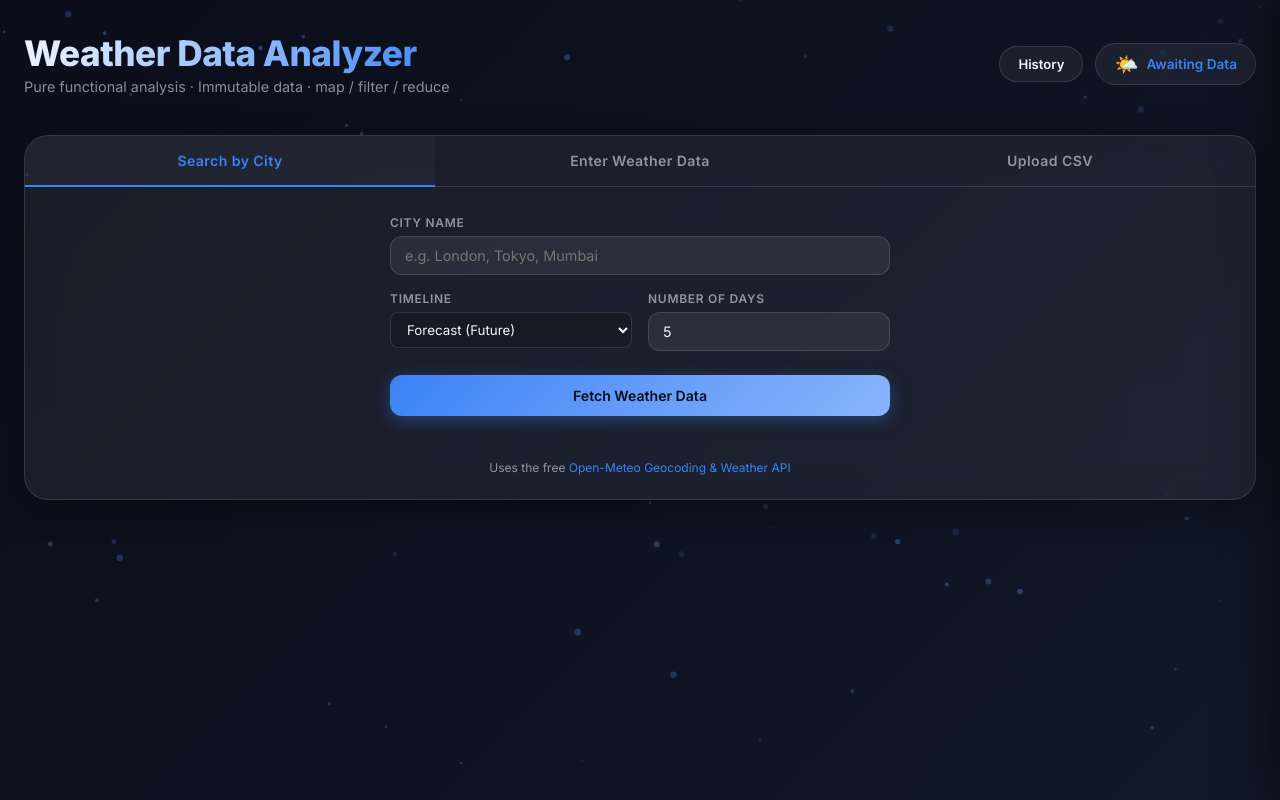
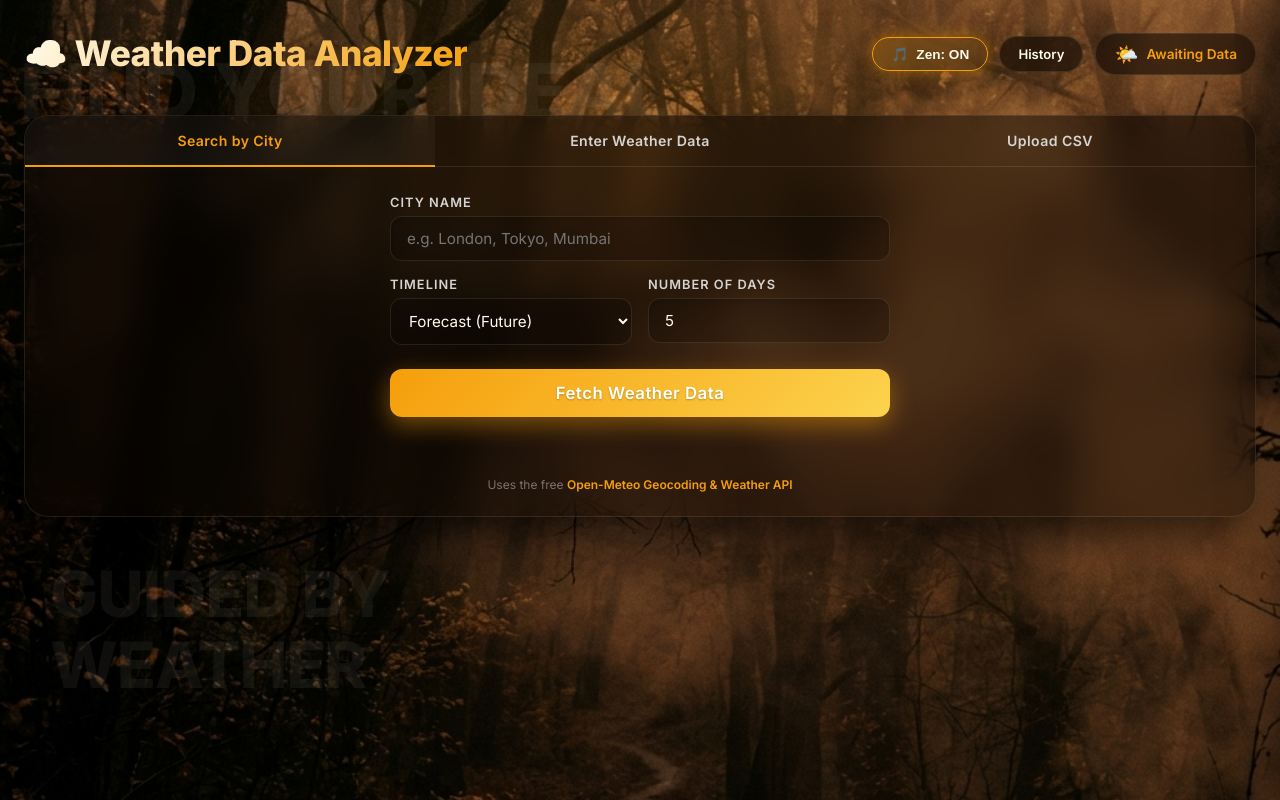
Before and after one commit to SakshiiiiiJoshi/MPPP, a Flask app: page / in a window 1280 px wide. Run offline with Flask 3, Linux system fonts and the light colour scheme.

Commit message:
changed ui

```diff
--- a/weather_analyzer/static/css/style.css
+++ b/weather_analyzer/static/css/style.css
@@ -2,15 +2,16 @@
        CSS VARIABLES — Theme Tokens
     ======================================== */
     :root {
-      --bg-start: #0a0e1a;
-      --bg-end: #111827;
-      --accent: #3b82f6;
-      --accent-glow: rgba(59, 130, 246, 0.35);
-      --glass-bg: rgba(255, 255, 255, 0.06);
-      --glass-border: rgba(255, 255, 255, 0.12);
-      --text-primary: #f0f6ff;
-      --text-muted: rgba(240, 246, 255, 0.55);
-      --card-shadow: 0 8px 32px rgba(0, 0, 0, 0.4);
+      --bg-start: #0a0806;
+      --bg-end: #1a1412;
+      --accent: #f59e0b;
+      --accent-secondary: #fcd34d;
+      --accent-glow: rgba(245, 158, 11, 0.45);
+      --glass-bg: rgba(10, 5, 0, 0.55);
+      --glass-border: rgba(255, 230, 200, 0.1);
+      --text-primary: #fffbeb;
+      --text-muted: #d6d3d1;
+      --card-shadow: 0 24px 50px rgba(0, 0, 0, 0.7);
       --transition: 0.75s cubic-bezier(0.4, 0, 0.2, 1);
     }
 
@@ -61,13 +62,98 @@
       padding: 0;
     }
 
+    /* Custom Cinematic Scrollbar */
+    ::-webkit-scrollbar {
+      width: 10px;
+      height: 10px;
+    }
+
+    ::-webkit-scrollbar-track {
+      background: rgba(0, 0, 0, 0.4);
+      border-radius: 0px;
+    }
+
+    ::-webkit-scrollbar-thumb {
+      background: var(--accent);
+      border-radius: 10px;
+      border: 2px solid rgba(0, 0, 0, 0.8);
+    }
+
+    ::-webkit-scrollbar-thumb:hover {
+      background: var(--accent-secondary);
+    }
+
     body {
       font-family: 'Inter', sans-serif;
-      background: linear-gradient(135deg, var(--bg-start) 0%, var(--bg-end) 100%);
+      background-image: url('../img/bg_mild.png');
+      background-attachment: fixed;
+      background-size: cover;
+      background-position: center;
+      background-repeat: no-repeat;
+      background-color: var(--bg-start);
       min-height: 100vh;
       color: var(--text-primary);
-      transition: background var(--transition), color var(--transition);
+      transition: background-image 0.8s ease-in-out, color var(--transition);
       overflow-x: hidden;
+      position: relative;
+    }
+
+    body.theme-hot {
+      background-image: url('../img/bg_hot.png');
+    }
+
+    body.theme-cold {
+      background-image: url('../img/bg_cold.png');
+    }
+
+    body.theme-rainy {
+      background-image: url('../img/bg_rainy.png');
+    }
+
+    /* The golden glow orb matches best with mild/hot, but we can keep it dynamic with themes or subtle enough to leave it everywhere */
+    body::before {
+      content: '';
+      position: fixed;
+      top: -150px;
+      left: 50%;
+      transform: translateX(-50%);
+      width: 1200px;
+      height: 600px;
+      background: radial-gradient(ellipse at center, rgba(245, 158, 11, 0.12) 0%, transparent 60%);
+      pointer-events: none;
+      z-index: 0;
+    }
+
+    /* Cinematic Typography Styling */
+    .parallax-text {
+      position: fixed;
+      z-index: 0;
+      color: rgba(255, 240, 220, 0.06);
+      font-family: 'Inter', sans-serif;
+      font-weight: 800;
+      letter-spacing: -1px;
+      line-height: 1.1;
+      pointer-events: none;
+      user-select: none;
+      text-transform: uppercase;
+    }
+
+    .parallax-text-1 {
+      top: 50px;
+      left: 20px;
+      font-size: clamp(3rem, 6vw, 5rem);
+    }
+
+    .parallax-text-2 {
+      top: 25%;
+      left: 20%;
+      font-size: clamp(2rem, 4vw, 3rem);
+    }
+
+    .parallax-text-3 {
+      bottom: 100px;
+      left: 50px;
+      font-size: clamp(2.5rem, 5vw, 4rem);
     }
 
     /* ========================================
@@ -139,6 +225,35 @@
 
     .theme-badge .badge-icon {
       font-size: 1.2rem;
+    }
+
+    /* Zen Button Custom Styling */
+    .zen-btn {
+      display: inline-flex;
+      align-items: center;
+      gap: 8px;
+      padding: 8px 18px;
+      border-radius: 40px;
+      border: 1px solid var(--glass-border);
+      background: var(--glass-bg);
+      backdrop-filter: blur(12px);
+      font-size: 0.85rem;
+      font-weight: 600;
+      color: var(--text-primary);
+      cursor: pointer;
+      transition: all 0.3s ease;
+    }
+
+    .zen-btn:hover {
+      background: rgba(255, 255, 255, 0.08);
+      border-color: rgba(255, 255, 255, 0.2);
+    }
+
+    .zen-btn.active {
+      background: linear-gradient(135deg, rgba(245, 158, 11, 0.2) 0%, rgba(245, 158, 11, 0.05) 100%);
+      border-color: var(--accent);
+      box-shadow: 0 0 16px var(--accent-glow);
+      color: #fffbeb;
     }
 
     /* ========================================
@@ -214,29 +329,31 @@
     }
 
     .field-group label {
-      font-size: 0.75rem;
+      font-size: 0.8rem;
       font-weight: 600;
       color: var(--text-muted);
       text-transform: uppercase;
-      letter-spacing: 0.06em;
+      letter-spacing: 0.08em;
     }
 
     .field-group input {
-      padding: 10px 14px;
+      padding: 12px 16px;
       border-radius: 12px;
       border: 1px solid var(--glass-border);
-      background: rgba(255, 255, 255, 0.07);
+      background: rgba(0, 0, 0, 0.2);
       color: var(--text-primary);
       font-family: 'Inter', sans-serif;
-      font-size: 0.9rem;
+      font-size: 0.95rem;
       outline: none;
-      transition: border-color 0.25s, box-shadow 0.25s;
+      transition: border-color 0.25s, box-shadow 0.25s, background 0.25s;
       width: 100%;
+      box-shadow: inset 0 2px 4px rgba(0, 0, 0, 0.1);
     }
 
     .field-group input:focus {
       border-color: var(--accent);
-      box-shadow: 0 0 0 3px var(--accent-glow);
+      background: rgba(255, 255, 255, 0.05);
+      box-shadow: 0 0 0 4px rgba(245, 158, 11, 0.25);
     }
 
     /* Degree indicator suffix */
@@ -275,9 +392,10 @@
     }
 
     .entry-preview thead tr {
-      background: rgba(255, 255, 255, 0.05);
+      background: rgba(10, 5, 0, 0.95);
       position: sticky;
       top: 0;
+      z-index: 2;
     }
 
     .entry-preview th {
@@ -389,14 +507,16 @@
     }
 
     .btn-primary {
-      background: linear-gradient(135deg, var(--accent) 0%, color-mix(in srgb, var(--accent) 60%, white) 100%);
-      color: #0a0e1a;
-      box-shadow: 0 4px 16px var(--accent-glow);
+      background: linear-gradient(135deg, var(--accent) 0%, var(--accent-secondary) 100%);
+      color: #ffffff;
+      box-shadow: 0 8px 24px var(--accent-glow);
+      text-shadow: 0 1px 2px rgba(0, 0, 0, 0.25);
     }
 
     .btn-primary:hover {
-      transform: translateY(-1px);
-      box-shadow: 0 6px 24px var(--accent-glow);
+      transform: translateY(-2px);
+      box-shadow: 0 12px 32px var(--accent-glow);
+      background: linear-gradient(135deg, color-mix(in srgb, var(--accent) 85%, white) 0%, color-mix(in srgb, var(--accent-secondary) 85%, white) 100%);
     }
 
     .btn-danger {
--- a/weather_analyzer/static/js/main.js
+++ b/weather_analyzer/static/js/main.js
@@ -86,6 +86,19 @@ function applyTheme(theme) {
     `<span class="badge-icon">${meta.icon}</span><span id="theme-label">${meta.label}</span>`;
 
   updateChartColors();
+
+  // ZEN MODE: Switch audio track dynamically!
+  if (typeof zenModeEnabled !== 'undefined' && zenModeEnabled && typeof ytPlayer !== 'undefined' && ytPlayer.loadVideoById) {
+    const ZEN_TRACKS_INT = {
+      hot: { id: 'lE6RYpe9IT0', start: 25 },    // Summer beat, skips intro
+      cold: { id: '4K5O_yO_bI8', start: 10 },
+      rainy: { id: 'mPZkdNFkNps', start: 5 },
+      mild: { id: '4xDzrDKgd1U', start: 15 }
+    };
+    const tObj = ZEN_TRACKS_INT[theme] || ZEN_TRACKS_INT['mild'];
+    ytPlayer.loadVideoById({ videoId: tObj.id, startSeconds: tObj.start });
+    setTimeout(() => ytPlayer.playVideo(), 500); // Force play immediately after buffering load
+  }
 }
 
 // Determine overall theme from entire dataset
@@ -889,12 +902,13 @@ function setFetchStatus(html, isLoading) {
 }
 
 // ============================================================
-//  ANIMATED PARTICLE CANVAS
+//  REALISTIC WEATHER PHYSICS ENGINE
 // ============================================================
 (function initParticles() {
   const canvas = document.getElementById('particles-canvas');
   const ctx = canvas.getContext('2d');
   let particles = [];
+  let splashes = [];
   let W, H;
 
   function resize() {
@@ -905,111 +919,177 @@ function setFetchStatus(html, isLoading) {
   window.addEventListener('resize', resize);
 
   function makeParticle() {
-    const theme = currentTheme;
-    const isCold = theme === 'cold';
-    const isRainy = theme === 'rainy';
+    const isCold = currentTheme === 'cold';
+    const isRainy = currentTheme === 'rainy';
     return {
       x: Math.random() * W,
-      y: (isCold || isRainy) ? -20 - Math.random() * H : Math.random() * H,
-      r: isCold ? 4 + Math.random() * 5 : 1 + Math.random() * 2.5,
-      vx: (Math.random() - 0.5) * (isCold ? 0.45 : 0.4),
-      vy: isRainy ? 1.2 + Math.random() * 1.5 : isCold ? 0.35 + Math.random() * 0.6 : (Math.random() - 0.5) * 0.4,
-      angle: Math.random() * Math.PI * 2,
-      spin: (Math.random() - 0.5) * 0.015,
-      alpha: isCold ? 0.5 + Math.random() * 0.35 : 0.15 + Math.random() * 0.35,
-      theme
+      y: Math.random() * H, // spawn on screen so it doesn't take 5 seconds to fall
+      r: isCold ? 2 + Math.random() * 3 : 0.8 + Math.random() * 1.5, // size
+      l: isRainy ? 15 + Math.random() * 20 : 0, // length of rain drop
+      vx: isRainy ? -1.5 + Math.random() * 0.5 : (Math.random() - 0.5) * 0.5, // wind shear
+      vy: isRainy ? 20 + Math.random() * 15 : 0.5 + Math.random() * 1.2, // gravity
+      alpha: isCold ? 0.3 + Math.random() * 0.5 : 0.3 + Math.random() * 0.5,
+      oscillationSpeed: Math.random() * 0.002,
+      oscillationOffset: Math.random() * Math.PI * 2
     };
   }
 
-  function particleColor(theme) {
-    switch (theme) {
-      case 'hot': return `rgba(249, 115, 22, `;
-      case 'cold': return `rgba(96, 192, 255, `;
-      case 'rainy': return `rgba(200, 230, 255, `;
-      default: return `rgba(100, 160, 255, `;
-    }
+  function makeSplash(x, y) {
+    return {
+      x: x,
+      y: y,
+      r: 1,
+      maxR: 4 + Math.random() * 6,
+      alpha: 0.4,
+      vy: -1 - Math.random() * 2,
+      vx: (Math.random() - 0.5) * 2
+    };
   }
 
-  for (let i = 0; i < 80; i++) particles.push(makeParticle());
+  // Populate pool initially
+  for (let i = 0; i < 250; i++) particles.push(makeParticle());
 
-  // Draw a six-arm snowflake crystal
-  function drawSnowflake(x, y, r, angle, alpha) {
-    ctx.save();
-    ctx.translate(x, y);
-    ctx.rotate(angle);
-    ctx.strokeStyle = `rgba(200, 240, 255, ${alpha})`;
-    ctx.lineWidth = 1.1;
-    for (let arm = 0; arm < 6; arm++) {
-      ctx.save();
-      ctx.rotate((arm * Math.PI) / 3);
-      ctx.beginPath();
-      ctx.moveTo(0, 0);
-      ctx.lineTo(0, -r);
-      ctx.stroke();
-      // two side branches at 50% of arm length
-      [-1, 1].forEach(side => {
-        ctx.save();
-        ctx.translate(0, -r * 0.5);
-        ctx.rotate(side * Math.PI / 3.5);
-        ctx.beginPath();
-        ctx.moveTo(0, 0);
-        ctx.lineTo(0, -r * 0.4);
-        ctx.stroke();
-        ctx.restore();
-      });
-      ctx.restore();
-    }
-    // tiny center dot
-    ctx.beginPath();
-    ctx.arc(0, 0, r * 0.14, 0, Math.PI * 2);
-    ctx.fillStyle = `rgba(220, 245, 255, ${alpha})`;
-    ctx.fill();
-    ctx.restore();
-  }
+  let engineActiveTheme = currentTheme;
 
   function draw() {
+    // If the theme changed, instantly reconstruct the physics environment!
+    if (engineActiveTheme !== currentTheme) {
+      engineActiveTheme = currentTheme;
+      particles = [];
+      splashes = [];
+      for (let i = 0; i < 250; i++) particles.push(makeParticle());
+    }
+
     ctx.clearRect(0, 0, W, H);
-    particles.forEach((p, i) => {
-      const color = particleColor(p.theme);
 
-      if (currentTheme === 'cold') {
-        p.angle = (p.angle || 0) + (p.spin || 0.01);
-        drawSnowflake(p.x, p.y, p.r, p.angle, p.alpha);
-      } else if (currentTheme === 'rainy') {
-        ctx.save();
-        ctx.translate(p.x, p.y);
-        ctx.strokeStyle = `${color}${p.alpha})`;
-        ctx.lineWidth = 1.2;
+    // Only render physics for rain and snow
+    if (currentTheme !== 'rainy' && currentTheme !== 'cold') {
+      requestAnimationFrame(draw);
+      return;
+    }
+
+    // Process Splashes
+    if (currentTheme === 'rainy') {
+      for (let i = splashes.length - 1; i >= 0; i--) {
+        const s = splashes[i];
         ctx.beginPath();
-        ctx.moveTo(0, 0);
-        ctx.lineTo(0, 10 + p.r * 3);
+        ctx.arc(s.x, s.y, s.r, 0, Math.PI * 2);
+        ctx.strokeStyle = `rgba(200, 230, 255, ${s.alpha})`;
+        ctx.lineWidth = 1;
         ctx.stroke();
-        ctx.restore();
-      } else {
+
+        s.r += 0.3;
+        s.x += s.vx;
+        s.y += s.vy;
+        s.vy += 0.15; // gravity on splash
+        s.alpha -= 0.025;
+
+        if (s.alpha <= 0) splashes.splice(i, 1);
+      }
+    }
+
+    // Process Falling Particles
+    particles.forEach(p => {
+      if (currentTheme === 'rainy') {
+        // High-velocity rain streaks
+        ctx.beginPath();
+        ctx.moveTo(p.x, p.y);
+        ctx.lineTo(p.x - p.vx * 2, p.y - p.l); // Calculate tail based on velocity vector
+        ctx.strokeStyle = `rgba(200, 230, 255, ${p.alpha})`;
+        ctx.lineWidth = p.r;
+        ctx.lineCap = 'round';
+        ctx.stroke();
+
+        p.x += p.vx;
+        p.y += p.vy;
+
+        // Ground collision
+        if (p.y > H) {
+          if (Math.random() > 0.5) splashes.push(makeSplash(p.x, H));
+          Object.assign(p, makeParticle());
+          p.y = -20;
+          p.x = Math.random() * W;
+        }
+      } else if (currentTheme === 'cold') {
+        // Gently drifting snow
+        const sway = Math.sin(Date.now() * p.oscillationSpeed + p.oscillationOffset) * 0.5;
+
         ctx.beginPath();
         ctx.arc(p.x, p.y, p.r, 0, Math.PI * 2);
-        ctx.fillStyle = `${color}${p.alpha})`;
+        ctx.fillStyle = `rgba(255, 255, 255, ${p.alpha})`;
         ctx.fill();
-      }
 
-      p.x += p.vx;
-      p.y += p.vy;
+        p.x += p.vx + sway;
+        p.y += p.vy;
 
-      if (p.y > H + 30 || p.x < -20 || p.x > W + 20) {
-        particles[i] = makeParticle();
-        particles[i].theme = currentTheme;
-        const drop = currentTheme === 'rainy' || currentTheme === 'cold';
-        particles[i].y = drop ? -20 : Math.random() * H;
+        // Loop around
+        if (p.y > H + 10) {
+          Object.assign(p, makeParticle());
+          p.y = -20;
+          p.x = Math.random() * W;
+        }
       }
     });
 
     requestAnimationFrame(draw);
   }
 
-  draw();
+  draw(); // Kick off the physics engine!
+})();
 
-  // Update particle theme lazily
-  setInterval(() => {
-    particles.forEach(p => { p.theme = currentTheme; });
-  }, 1500);
-})();
+// ============================================================
+//  ZEN MODE (YouTube Ambient Audio)
+// ============================================================
+let ytPlayer;
+let zenModeEnabled = true;
+
+const ZEN_TRACKS = {
+  hot: { id: 'lE6RYpe9IT0', start: 25 },    // Instantly skips the intro
+  cold: { id: '4K5O_yO_bI8', start: 10 },
+  rainy: { id: 'mPZkdNFkNps', start: 5 },
+  mild: { id: '4xDzrDKgd1U', start: 15 }
+};
+
+// Called automatically by YouTube API once ready
+window.onYouTubeIframeAPIReady = function () {
+  const tObj = ZEN_TRACKS[currentTheme] || ZEN_TRACKS['mild'];
+  ytPlayer = new YT.Player('yt-player', {
+    height: '240',
+    width: '320',
+    playerVars: { 'autoplay': 1, 'controls': 0, 'loop': 1, 'playlist': tObj.id },
+    events: {
+      'onReady': function (event) {
+        if (zenModeEnabled) {
+          event.target.loadVideoById({ videoId: tObj.id, startSeconds: tObj.start });
+          setTimeout(() => event.target.playVideo(), 200);
+        }
+      }
+    }
+  });
+};
+
+function toggleZenMode() {
+  const btn = document.getElementById('zen-btn');
+  const label = document.getElementById('zen-label');
+
+  if (!ytPlayer || !ytPlayer.playVideo) {
+    alert("Audio engine is still loading or blocked by your browser. Please wait a second!");
+    return;
+  }
+
+  zenModeEnabled = !zenModeEnabled;
+
+  if (zenModeEnabled) {
+    btn.classList.add('active');
+    label.textContent = 'Zen: ON';
+
+    // Play track based on current theme!
+    const tObj = ZEN_TRACKS[currentTheme] || ZEN_TRACKS['mild'];
+    ytPlayer.loadVideoById({ videoId: tObj.id, startSeconds: tObj.start });
+    setTimeout(() => ytPlayer.playVideo(), 200); // Trigger play safely
+  } else {
+    btn.classList.remove('active');
+    label.textContent = 'Zen: OFF';
+    ytPlayer.pauseVideo();
+  }
+}
--- a/weather_analyzer/templates/index.html
+++ b/weather_analyzer/templates/index.html
@@ -12,6 +12,8 @@
   <link href="https://fonts.googleapis.com/css2?family=Inter:wght@300;400;500;600;700;800&display=swap"
     rel="stylesheet" />
   <script src="https://cdn.jsdelivr.net/npm/chart.js@4.4.3/dist/chart.umd.min.js"></script>
+  <!-- YouTube Iframe API for Zen Mode -->
+  <script src="https://www.youtube.com/iframe_api"></script>
   <link rel="stylesheet" href="{{ url_for('static', filename='css/style.css') }}">
 </head>
 
@@ -19,14 +21,21 @@
   <!-- Animated particle canvas -->
   <canvas id="particles-canvas"></canvas>
 
+  <!-- Cinematic Background Typography -->
+  <div class="parallax-text parallax-text-1">FIND YOUR IDEAL<br>GETAWAY</div>
+  <div class="parallax-text parallax-text-2">STAY ONE<br>STEP AHEAD</div>
+  <div class="parallax-text parallax-text-3">GUIDED BY<br>WEATHER</div>
+
   <div class="app-container">
     <!-- HEADER -->
     <header>
       <div class="header-left">
-        <h1>Weather Data Analyzer</h1>
-        <p>Pure functional analysis · Immutable data · map / filter / reduce</p>
+        <h1>☁️ Weather Data Analyzer</h1>
       </div>
       <div style="display:flex;align-items:center;gap:12px;flex-wrap:wrap;">
+        <button class="zen-btn active" id="zen-btn" onclick="toggleZenMode()">
+          <span class="badge-icon">🎵</span> <span id="zen-label">Zen: ON</span>
+        </button>
         <button class="btn-history" id="history-btn" onclick="openHistory()">
           History
           <span class="hist-count" id="hist-count">0</span>
@@ -79,7 +88,7 @@
             <div class="field-group" style="flex:1;">
               <label>Timeline</label>
               <select id="api-tense"
-                style="width:100%; padding:8px 12px; border-radius:8px; border:1px solid var(--glass-border); background:rgba(0,0,0,0.15); color:inherit; font-family:inherit; outline:none;">
+                style="padding: 12px 14px; border-radius: 12px; border: 1px solid var(--glass-border); background: rgba(0, 0, 0, 0.2); color: var(--text-primary); font-family: 'Inter', sans-serif; font-size: 0.95rem; outline: none; width: 100%; transition: all 0.3s ease;">
                 <option value="future" style="color:#000">Forecast (Future)</option>
                 <option value="past" style="color:#000">Historical (Past)</option>
               </select>
@@ -90,14 +99,15 @@
             </div>
           </div>
           <button class="btn btn-primary" id="fetch-api-btn" onclick="fetchWeatherData()"
-            style="justify-content: center; padding: 12px; margin-top: 8px;">
+            style="justify-content: center; padding: 14px; font-size: 1.05rem; letter-spacing: 0.5px; margin-top: 8px;">
             Fetch Weather Data
           </button>
           <div id="api-status"
-            style="font-size: 0.85rem; text-align: center; color: var(--text-muted); min-height: 20px;"></div>
-          <div style="text-align:center; font-size:0.75rem; color:var(--text-muted); margin-top:-8px;">
+            style="font-size: 0.9rem; font-weight: 500; text-align: center; color: var(--text-muted); min-height: 24px; margin-top: 8px;">
+          </div>
+          <div style="text-align:center; font-size:0.75rem; color:rgba(255,255,255,0.4); margin-top:-4px;">
             Uses the free <a href="https://open-meteo.com/" target="_blank"
-              style="color:var(--accent);text-decoration:none;">Open-Meteo Geocoding & Weather API</a>
+              style="color:var(--accent);text-decoration:none;font-weight:600;">Open-Meteo Geocoding & Weather API</a>
           </div>
         </div>
       </div>
@@ -330,6 +340,10 @@
 
   </div>
 
+  <!-- Invisible YouTube Player for Zen Mode -->
+  <div style="position:fixed; top:-9999px; left:-9999px; opacity:0; pointer-events:none; z-index:-9999;">
+    <div id="yt-player"></div>
+  </div>
 
   <script src="{{ url_for('static', filename='js/main.js') }}"></script>
 </body>
```
Also changed, not shown: weather_analyzer/static/img/bg.png (added), weather_analyzer/static/img/bg_cold.png (added), weather_analyzer/static/img/bg_hot.png (added), weather_analyzer/static/img/bg_mild.png (added), weather_analyzer/static/img/bg_rainy.png (added).
